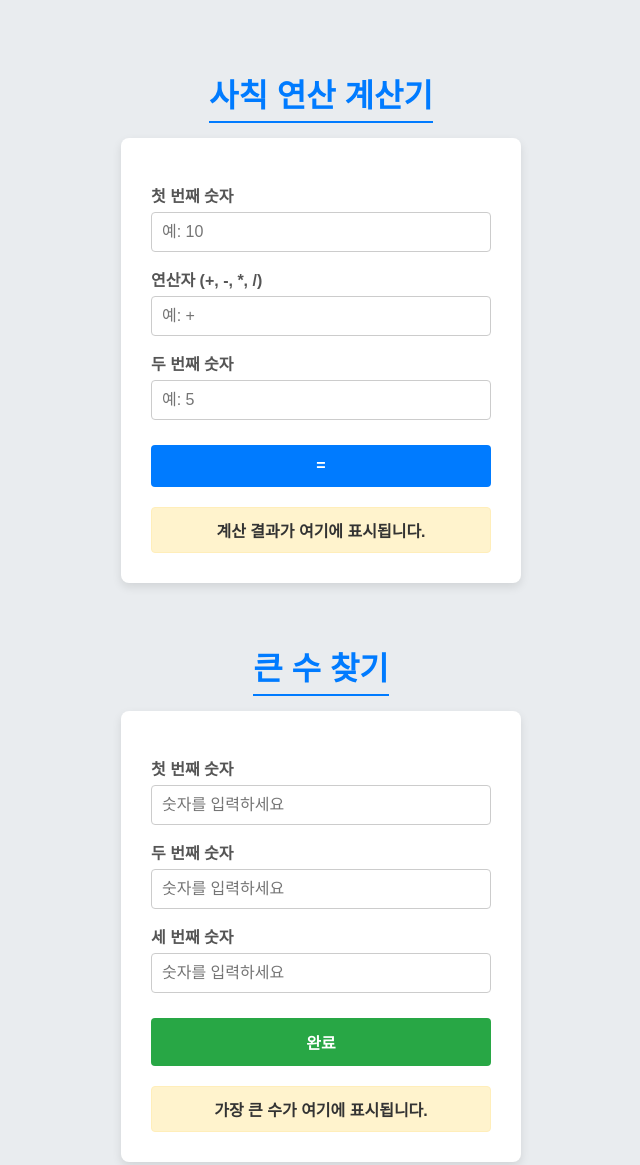
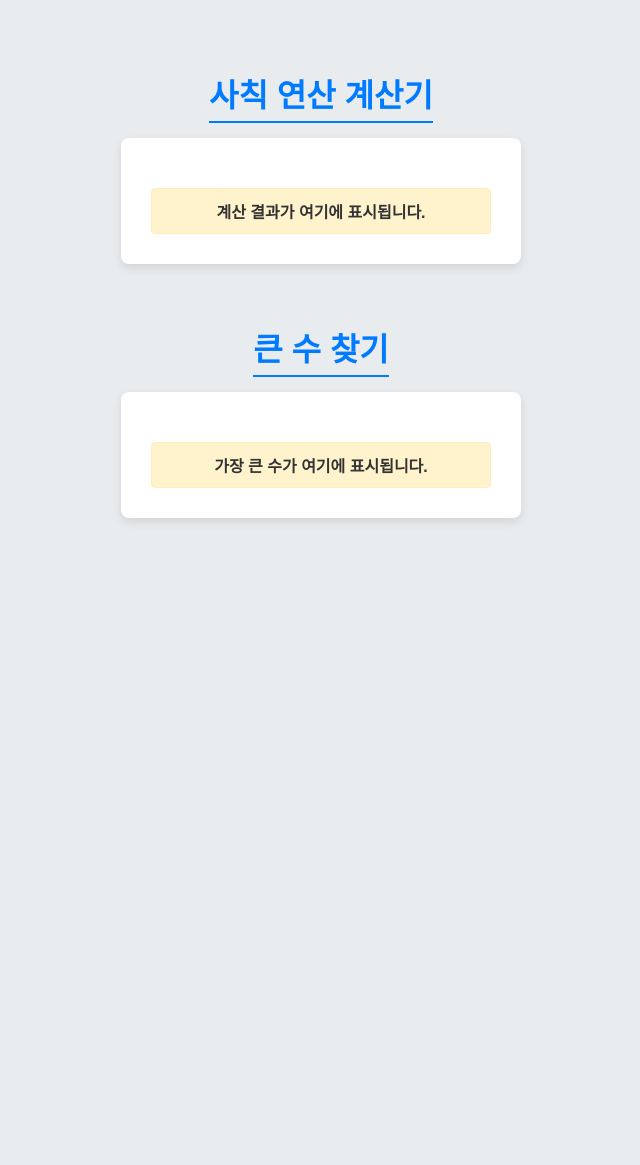
Before and after one commit to ehdgusqus/HTML_CSS, a plain HTML site: page 25.10.27/calculator.html in a window 1280 px wide. Shown: the top 1165 px of the page, without its empty margins (319-959 px from the left). After the commit the page ends 800 px from the top, so only its background shows below. Drawn offline with Linux system fonts and the light colour scheme.

Commit message:
update calculator

```diff
--- a/25.10.27/calculator.html
+++ b/25.10.27/calculator.html
@@ -6,6 +6,7 @@
     <meta name="viewport" content="width=device-width, initial-scale=1.0">
     <title>계산기 및 큰 수 찾기</title>
 
+    <!-- calculator.css 연결 -->
     <link rel="stylesheet" href="calculator.css">
 </head>
 
@@ -13,16 +14,14 @@
     <h1>사칙 연산 계산기</h1>
     <div class="form-container">
         <form id="calcForm">
-            <label for="num1_calc">첫 번째 숫자</label>
-            <input type="text" id="num1_calc" name="num1_calc" placeholder="예: 10">
+            <!-- 첫 번째 숫자 -->
 
-            <label for="operator">연산자 (+, -, *, /)</label>
-            <input type="text" id="operator" name="operator" placeholder="예: +">
+            <!-- 연산자 숫자 -->
 
-            <label for="num2_calc">두 번째 숫자</label>
-            <input type="text" id="num2_calc" name="num2_calc" placeholder="예: 5">
+            <!-- 세 번째 숫자 -->
 
-            <button type="submit" id="calcSubmitButton">=</button>
+            <!-- 결과 버튼 -->
+
         </form>
         <p class="result" id="calcResult">계산 결과가 여기에 표시됩니다.</p>
     </div>
@@ -30,20 +29,20 @@
     <h1>큰 수 찾기</h1>
     <div class="form-container">
         <form id="maxForm">
-            <label for="num1_max">첫 번째 숫자</label>
-            <input type="text" id="num1_max" name="num1_max" placeholder="숫자를 입력하세요">
+            <!-- 첫 번째 숫자 -->
 
-            <label for="num2_max">두 번째 숫자</label>
-            <input type="text" id="num2_max" name="num2_max" placeholder="숫자를 입력하세요">
 
-            <label for="num3">세 번째 숫자</label>
-            <input type="text" id="num3_max" name="num3_max" placeholder="숫자를 입력하세요">
+            <!-- 두 번째 숫자 -->
 
-            <button type="submit" id="findMaxButton">완료</button>
+            <!-- 세 번째 숫자 -->
+
+            <!-- 결과 버튼 -->
         </form>
         <p class="result" id="maxResult">가장 큰 수가 여기에 표시됩니다.</p>
     </div>
 
-    </body>
+    <!-- script 불러오기 -->
+
+</body>
 
 </html>
```
Also changed, not shown: 25.10.27/calculator.js (added, +41 -0 lines), 25.10.27/index.html (+11 -21 lines).
